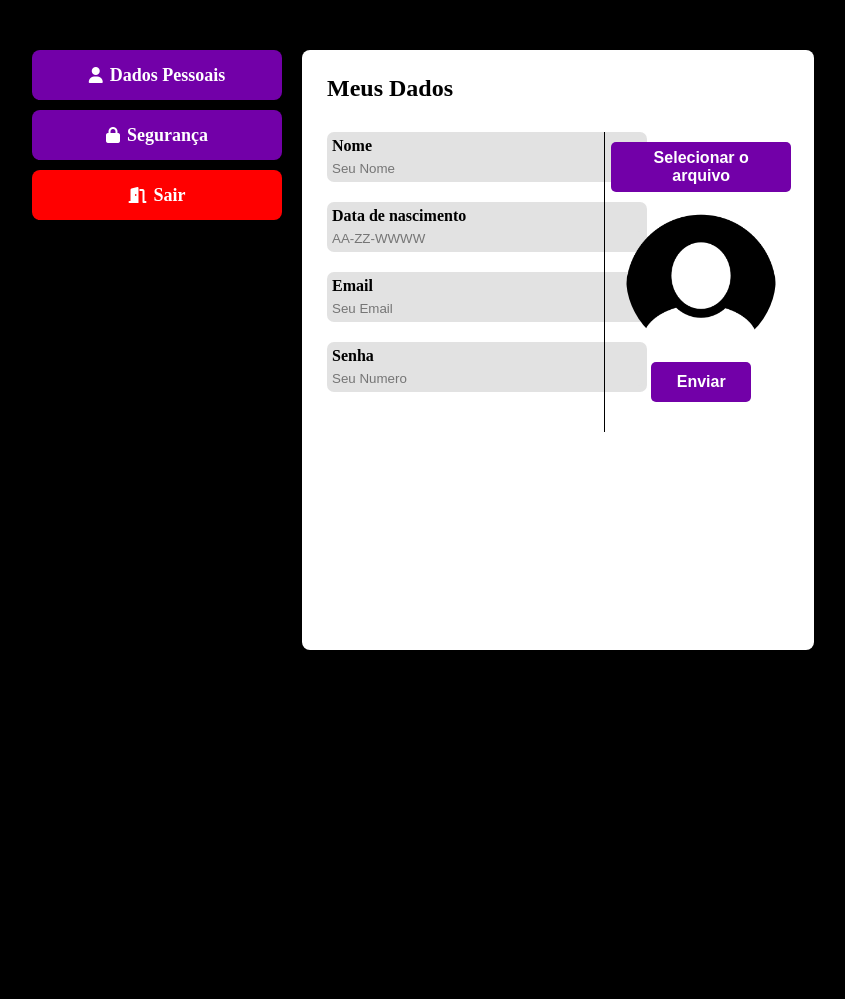
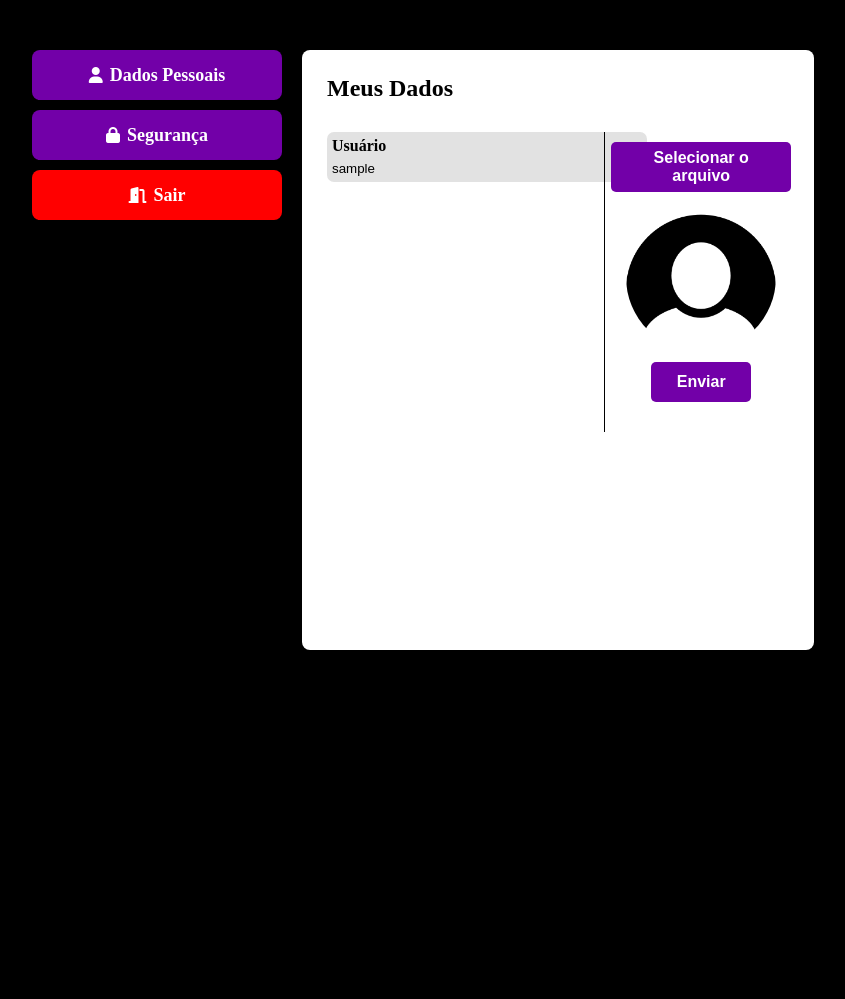
Before and after one commit to vitinn12/Projeto-hookeds-on-cinema, a Django app: page /perfil/ in a window 1280 px wide. Shown: the part 70-1069 px from the top of the page, without its empty margins (217-1062 px from the left). Run offline with Django 5.2, Linux system fonts and the light colour scheme; the visitor is signed in with stand-in values (Sample User, id 1); some libraries are stand-ins or nearby versions.

Commit message:
ajeitando a pagina perfil para receber informações do cadastro

```diff
--- a/core/templates/paginas/perfil_usuario.html
+++ b/core/templates/paginas/perfil_usuario.html
@@ -2,12 +2,9 @@
 
 {% load static %}
 
-
-
 {% block content %}
 
- <link rel="stylesheet" href="{%static 'css/perfil_usuario.css'%}">
-
+<link rel="stylesheet" href="{% static 'css/perfil_usuario.css' %}">
 
 <!--============= CONTAINER ===========-->
 <div class="container">
@@ -24,7 +21,6 @@
             <i class="fa-solid fa-door-open"></i>
             <h1>Sair</h1>
         </a>
-
     </main>
 
     <main class="segunda_aba">
@@ -32,21 +28,8 @@
         <div class="dados">
             <div class="meus_dados">
                 <a>
-                        <label for="nome">Nome</label>
-                        <input type="text" id="nome" placeholder="Seu Nome">
-
-                    </a>
-                    <a>
-                        <label for="date">Data de nascimento</label>
-                        <input type="text" id="data" placeholder="AA-ZZ-WWWW">
-                    </a>
-                    <a>
-                        <label for="email">Email</label>
-                        <input type="text" id="email" placeholder="Seu Email">
-                    </a>
-                    <a>
-                        <label for="telefone">Senha</label>
-                        <input type="text" id="Telefone" placeholder="Seu Numero">
+                    <label for="usuario">Usuário</label>
+                    <input type="text" id="usuario" value="{{ user.username }}" readonly>
                 </a>
 
             </div>
@@ -60,15 +43,12 @@
                         <input type="file" id="upfile" onchange="readURL(this);">
                     </button>
 
-            <img src="{% static 'media/icons/icon user black.png'%}" class="upload_img" id="file_upload">
+                    <img src="{% static 'media/icons/icon user black.png' %}" class="upload_img" id="file_upload">
                 </div>
                 <button class="enviar">Enviar</button>
             </div>
         </div>
-
     </main>
 </div>
 
-
-
 {% endblock %}
--- a/core/views.py
+++ b/core/views.py
@@ -51,7 +51,7 @@ def areadatriha(request, id):
 
 @login_required(login_url='/login/')
 def perfil_usuario(request):
-    return render(request, 'paginas/perfil_usuario.html')
+    return render(request, 'paginas/perfil_usuario.html', {'user': request.user})
 
 @login_required(login_url='/login/')
 def redefinir_senha(request):
```
Lines whose indentation alone changed are shown as unchanged.
